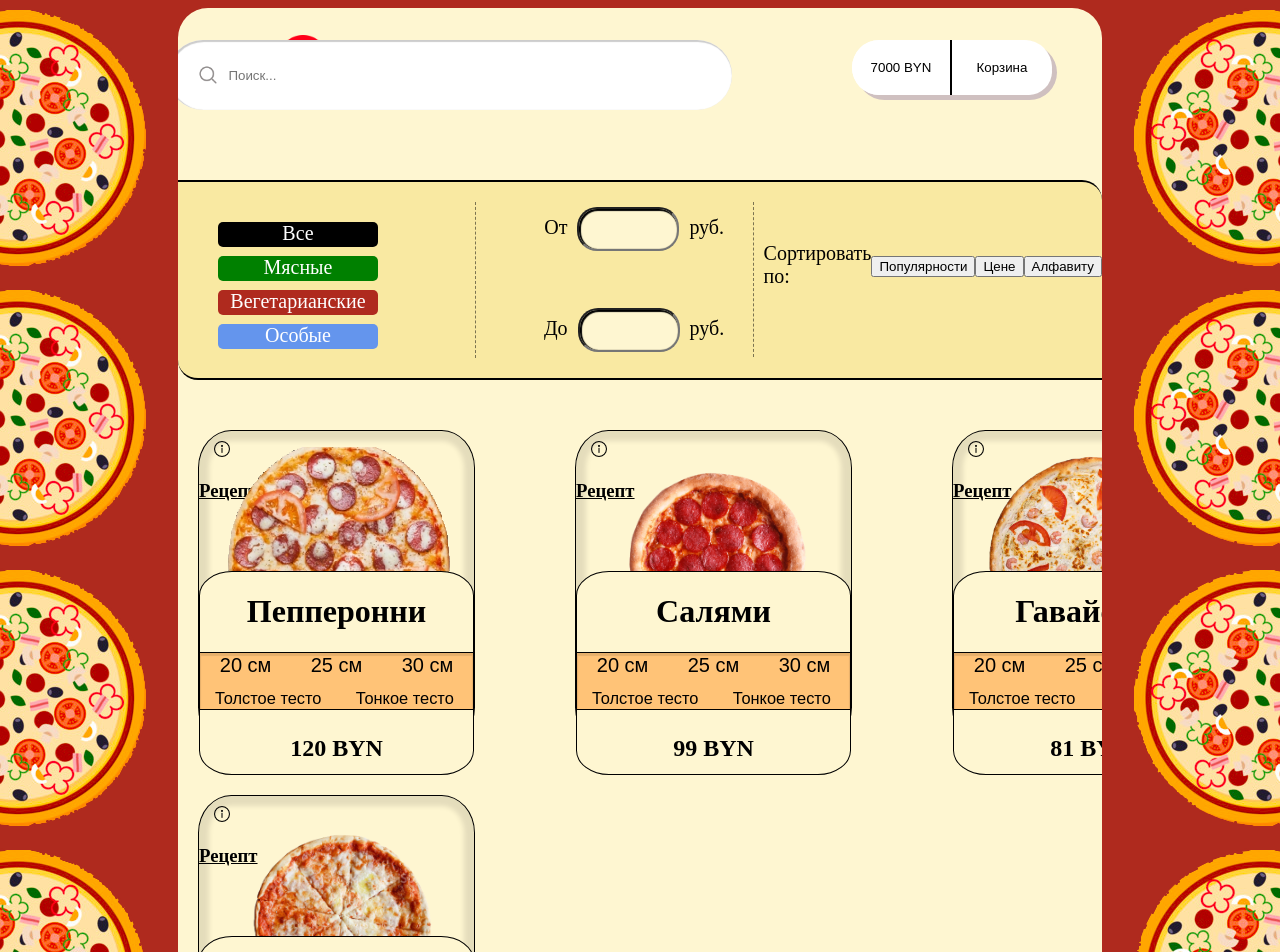
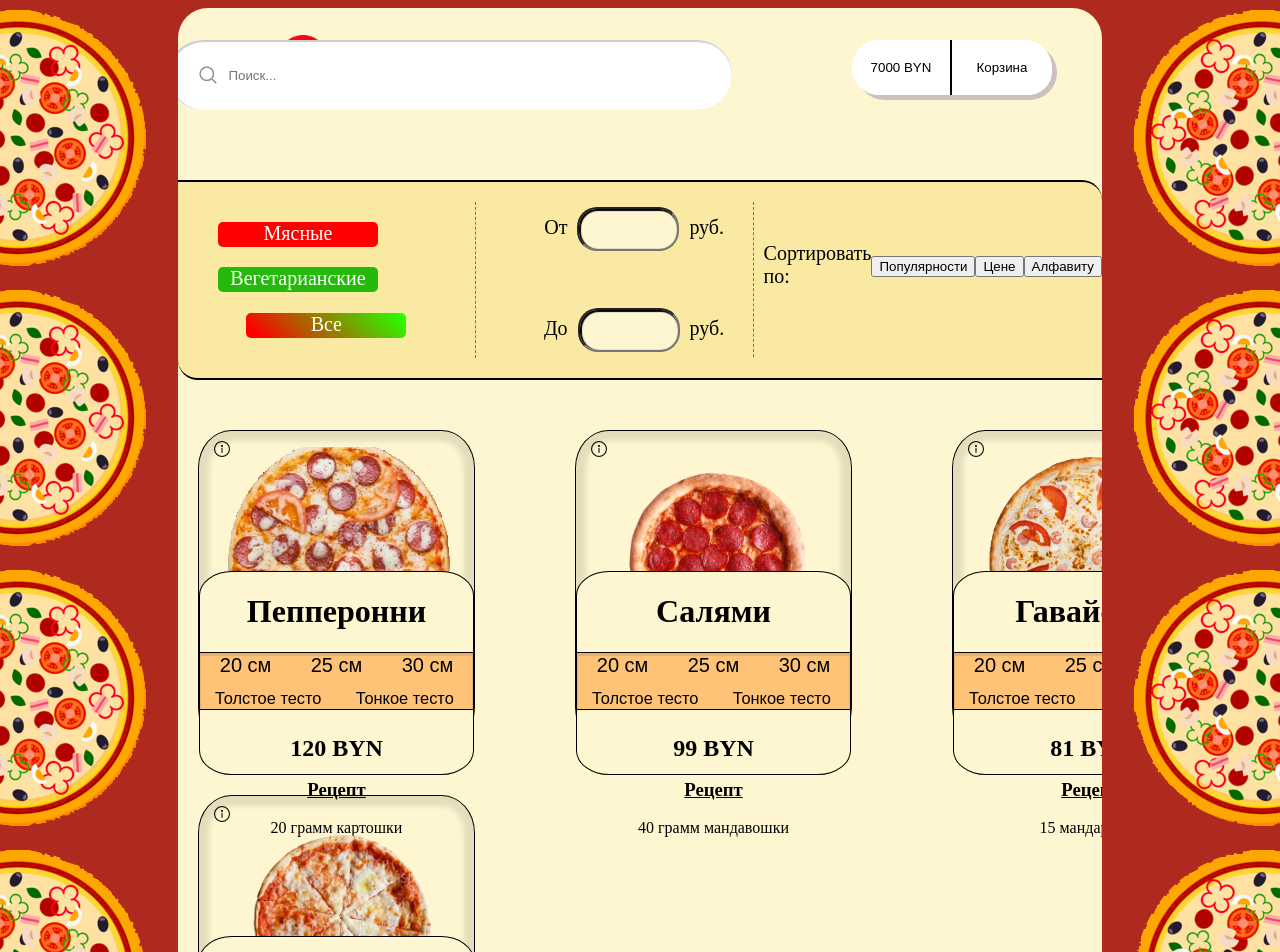
Before and after one commit to MaksimkaFishbain/reactpizza, a React (Create React App) app: page / in a window 1280 px wide. Shown: the top 952 px of the page. Built offline with nearby package versions, Linux system fonts and the light colour scheme; a web font is replaced by a local one.

Commit message:
components added, functional of first sort has performed

```diff
--- a/src/App.js
+++ b/src/App.js
@@ -1,28 +1,83 @@
 import "./styles.scss"
 import Header from "./components/Header";
-import Sortings from "./components/Sortings";
+import Sorting from "./components/Sorting";
 import Card from "./components/Card";
 import PizzaBackground from "./components/PizzaBackground";
+import React, {useState} from "react";
+import Cart from "./components/Cart";
 
 function App() {
 
-  function recipe() {
-    return `
-    Lorem ipsum dolor sit amet, consectetur adipiscing elit, sed do eiusmod tempor incididunt ut labore et dolore magna aliqua. Ut enim ad minim veniam, quis nostrud exercitation ullamco laboris nisi ut aliquip ex ea commodo consequat. Duis aute irure dolor in reprehenderit in voluptate velit esse cillum dolore eu fugiat nulla pariatur. Excepteur sint occaecat cupidatat non proident, sunt in culpa qui officia deserunt mollit anim id est laborum.
-  `
+  // type: 1 - мясная, 2 - вегетарианиская
+  const data = [
+    {
+      title: "Пепперонни",
+      image: "/images/pizzaPeperoni.png",
+      price: 120,
+      modalContent: "20 грамм картошки",
+      isMeat: 1
+    },
+    {
+      title: "Салями",
+      image: "/images/pizzaSalami.png",
+      price: 99,
+      modalContent: "40 грамм мандавошки",
+      isMeat: 1
+    },
+    {
+      title: "Гавайская",
+      image: "/images/pizzaGavaiskia.png",
+      price: 81,
+      modalContent: "15 мандаринок",
+      isMeat: 1
+    },
+    {
+      title: "Грибная",
+      image: "/images/pizzaGribnaia.png",
+      price: 144,
+      modalContent: "90 ведер воды",
+      isMeat: 0,
+    },
+    {
+      title: "4 сезона",
+      image: "/images/pizzaFourSesons.png",
+      price: 120,
+      modalContent: "150 домов",
+      isMeat: 0,
+    }
+  ]
+
+  const [isFilled, setIsFilled] = useState(2)
+
+  function cardsRender(func) {
+    return func.map(({...item}, index) =>
+        <Card
+            key = {index}
+            {...item}
+        />
+    )
   }
+
+  function sortByFiller(filler) {
+    if ((filler === 0) || (filler === 1)) {
+      return data.filter(i => {
+        return i.isMeat === filler
+      })
+    } else {
+      return data
+    }
+  }
+
+  console.log(isFilled)
   return (
     <div className="App">
       <PizzaBackground />
+      <Cart />
       <div className="wrapper">
         <Header />
-        <Sortings />
+        <Sorting isFilled={isFilled} setIsFilled={(id) => setIsFilled(id)} />
         <div className="menu">
-          <Card title={"Пепперонни"} image={"/images/pizzaPeperoni.png"} price={120} modalContent={recipe}/>
-          <Card title={"Салями"} image={"/images/pizzaSalami.png"} price={99} modalContent={recipe}/>
-          <Card title={"Гавайская"}  image={"/images/pizzaGavaiskia.png"} price={81} modalContent={recipe}/>
-          <Card title={"Грибная"}  image={"/images/pizzaGribnaia.png"} price={144} modalContent={recipe}/>
-          <Card title={"4 сезона"} image={"/images/pizzaFourSesons.png"} price={120} modalContent={recipe}/>
+          {cardsRender(sortByFiller(isFilled))}
         </div>
       </div>
     </div>
--- a/src/components/Card.jsx
+++ b/src/components/Card.jsx
@@ -2,15 +2,17 @@ import React, {useState} from 'react';
 import Modal from "./Modal";
 
 
-const Card = (props) => {
+const Card = ({image, title, price, modalContent}) => {
+
     const [isOpened, setIsOpened] = useState(false);
+
     return (
         <div className="card">
             <img className="info" src="/images/info.png" alt="info" onClick={() => setIsOpened(true)}/>
-            <img src= {props.image} alt="pizza" />
+            <img src= {image} alt="pizza" />
             <div className="aboutPizza">
-                <h1>{props.title}</h1>
-                <div className={"buttons"}>
+                <h1>{title}</h1>
+                <div className="buttons">
                     <form className="first">
                         <button>20 см</button>
                         <button>25 см</button>
@@ -21,9 +23,9 @@ const Card = (props) => {
                         <button>Тонкое тесто</button>
                     </form>
                 </div>
-                <h2>{props.price} BYN</h2>
+                <h2>{price} BYN</h2>
+                <Modal isOpened={isOpened} setIsOpened={setIsOpened} modalContent={modalContent}/>
             </div>
-            <Modal isOpened={isOpened} setIsOpened={setIsOpened}/>
         </div>
     );
 };
--- /dev/null
+++ b/src/components/Cart.jsx
@@ -0,0 +1,13 @@
+import React from 'react';
+
+const Cart = () => {
+    return (
+        <div>
+            <div className="cart-block">
+                <h1>Корзина</h1>
+            </div>
+        </div>
+    );
+};
+
+export default Cart;
--- a/src/components/Modal.jsx
+++ b/src/components/Modal.jsx
@@ -6,6 +6,7 @@ const Modal = ({isOpened, setIsOpened, modalContent}) => {
             <div className="modal__content" onClick={e => e.stopPropagation()}>
                 <h3><u>Рецепт</u></h3>
                 <p>{modalContent}</p>
+                <p></p>
             </div>
         </div>
     );
--- a/src/components/Sortings.jsx
+++ b/src/components/Sorting.jsx
@@ -1,13 +1,13 @@
 import React from 'react';
 
-const Sortings = () => {
+const Sorting = ({isFilled, setIsFilled}) => {
+
     return (
         <div className="sortings">
             <ol id="left">
-                <li padding-right="200px">Все</li>
-                <li padding-right="300px">Мясные</li>
-                <li padding-right="400px">Вегетарианские</li>
-                <li padding-right="400px">Особые</li>
+                <li padding-right="300px" onClick={() => setIsFilled(1)}>Мясные</li>
+                <li padding-right="400px" onClick={() => setIsFilled(0)}>Вегетарианские</li>
+                <li padding-right="200px" onClick={() => setIsFilled(2)}>Все</li>
             </ol>
             <ol id="center">
                 <li>От <input/> руб.</li>
@@ -23,4 +23,4 @@ const Sortings = () => {
     );
 };
 
-export default Sortings;
+export default Sorting;
--- a/src/styles.css
+++ b/src/styles.css
@@ -146,23 +146,14 @@ body {
   width: 160px;
   height: 25px;
   color: white;
-  background-color: black;
   border-radius: 5px;
+  background: rgb(255, 0, 0);
   cursor: pointer;
 }
 .wrapper .sortings #left li:nth-child(2) {
   text-align: center;
   color: white;
-  background: green;
-  width: 160px;
-  height: 25px;
-  border-radius: 5px;
-  cursor: pointer;
-}
-.wrapper .sortings #left li:nth-child(3) {
-  text-align: center;
-  background-color: #AF2A1E;
-  color: white;
+  background: rgb(37, 186, 11);
   width: 160px;
   height: 25px;
   border-radius: 5px;
@@ -171,11 +162,13 @@ body {
 .wrapper .sortings #left li:last-child {
   text-align: center;
   color: white;
-  background: cornflowerblue;
+  background: linear-gradient(225deg, rgb(38, 255, 0) 3%, rgb(255, 0, 0) 94%);
   width: 160px;
   height: 25px;
   border-radius: 5px;
   cursor: pointer;
+  margin-left: auto;
+  margin-right: auto;
 }
 .wrapper .sortings #center {
   display: flex;
@@ -289,7 +282,7 @@ body {
   position: fixed;
   top: 0;
   left: 0;
-  z-index: 100;
+  z-index: 99;
   display: flex;
   align-items: center;
   justify-content: center;
@@ -306,4 +299,18 @@ body {
   z-index: 100;
 }
 
+.cart-block {
+  position: fixed;
+  right: -8px;
+  top: -5px;
+  height: 101%;
+  width: 400px;
+  background-color: #FFFFFF;
+  z-index: 105;
+  text-align: center;
+  margin: 0;
+  padding: 0;
+  display: none;
+}
+
 /*# sourceMappingURL=styles.css.map */
--- a/src/styles.scss
+++ b/src/styles.scss
@@ -157,25 +157,15 @@ body {
         width: 160px;
         height: 25px;
         color: white;
-        background-color: black;
         border-radius: 5px;
+        background: rgb(255, 0, 0);
         cursor: pointer;
       }
 
       li:nth-child(2) {
         text-align: center;
         color: white;
-        background: green;
-        width: 160px;
-        height: 25px;
-        border-radius: 5px;
-        cursor: pointer;
-      }
-
-      li:nth-child(3) {
-        text-align: center;
-        background-color: #AF2A1E;
-        color: white;
+        background: rgb(37, 186, 11);
         width: 160px;
         height: 25px;
         border-radius: 5px;
@@ -185,11 +175,13 @@ body {
       li:last-child {
         text-align: center;
         color: white;
-        background: cornflowerblue;
+        background: linear-gradient(225deg, rgb(38, 255, 0) 3%, rgb(255, 0, 0) 94%);
         width: 160px;
         height: 25px;
         border-radius: 5px;
         cursor: pointer;
+        margin-left: auto;
+        margin-right: auto;
       }
 
 
@@ -318,7 +310,7 @@ body {
   position: fixed;
   top: 0;
   left: 0;
-  z-index: 100;
+  z-index: 99;
   display: flex;
   align-items: center;
   justify-content: center;
@@ -335,3 +327,17 @@ body {
     z-index: 100;
   }
 }
+
+.cart-block {
+  position: fixed;
+  right: -8px;
+  top: -5px;
+  height: 101%;
+  width: 400px;
+  background-color: #FFFFFF;
+  z-index: 105;
+  text-align: center;
+  margin: 0;
+  padding: 0;
+  display: none;
+}
```
Also changed, not shown: 1 other file (tests, documents, lock files or other folders).
